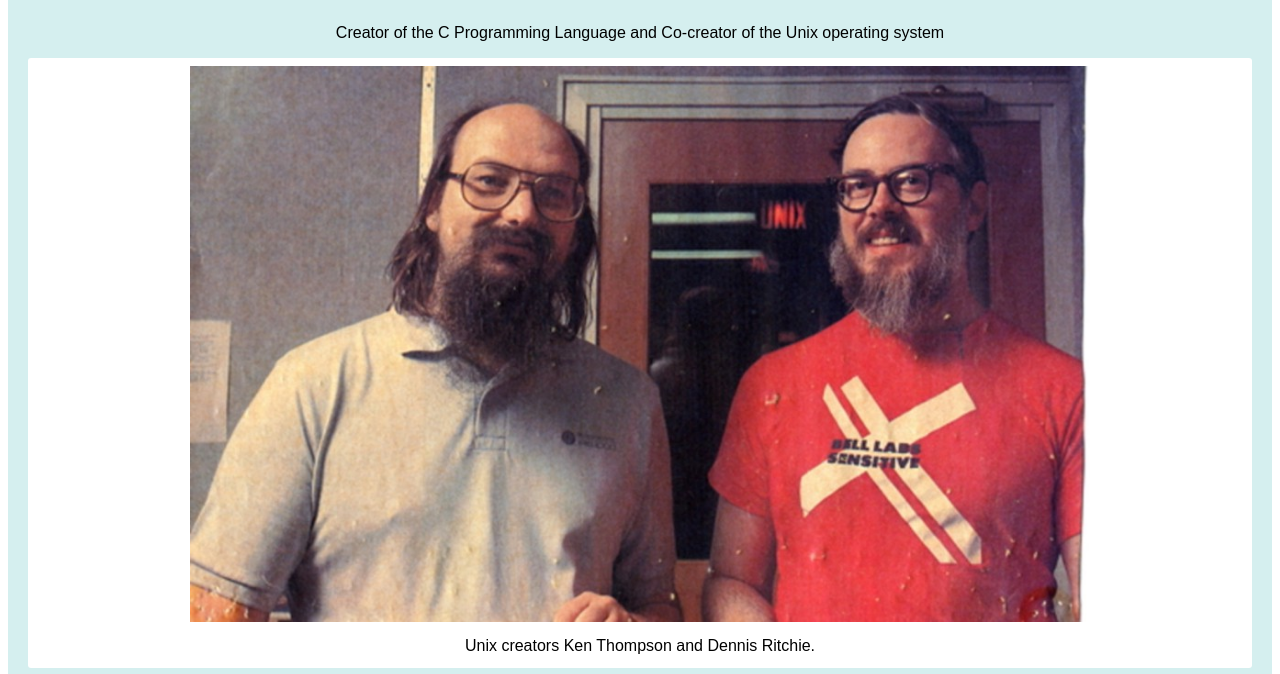
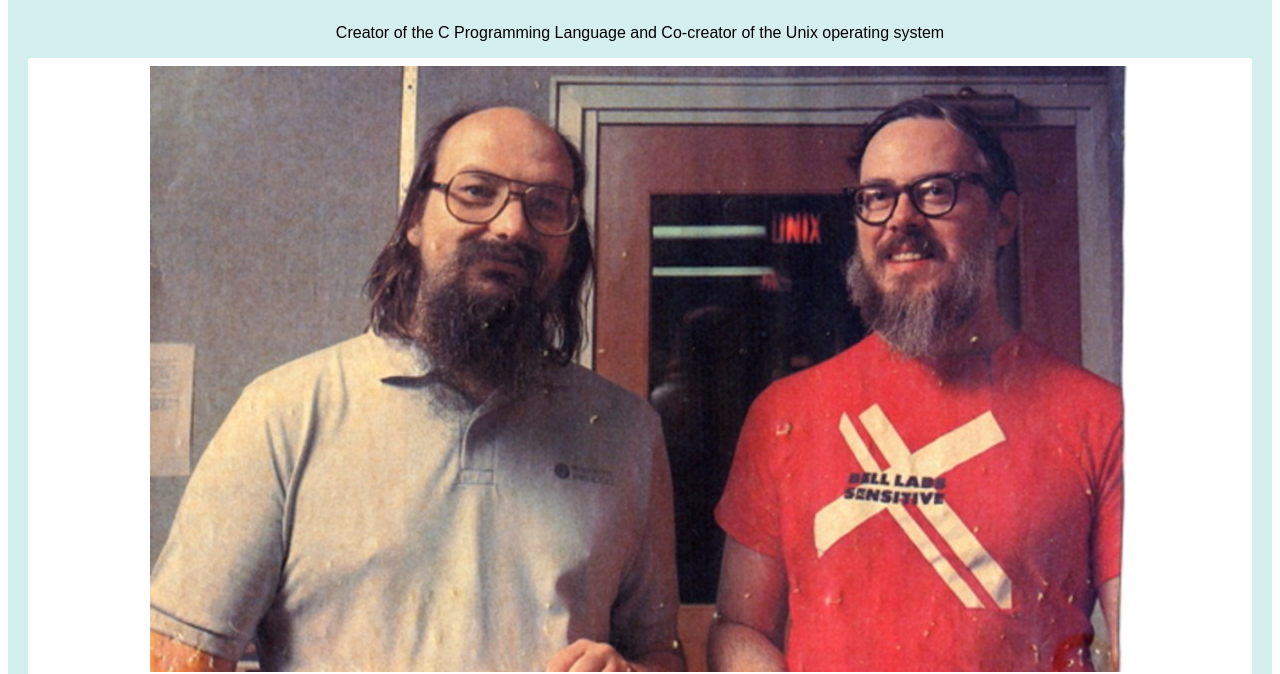
Before and after one commit to Sindrei/tribute-page, a plain HTML site: page index.html in a window 1280 px wide. Shown: the part 145-819 px from the top of the page. Drawn offline with Linux system fonts and the light colour scheme.

Commit message:
Changed max-width of #image

```diff
--- a/styles.css
+++ b/styles.css
@@ -31,8 +31,7 @@ main>p {
 
 #image {
     display: block;
-    width: 100%;
-    max-width: 900px;
+    max-width: 100%;
     height: auto;
     margin: 0 auto;
 }
```
